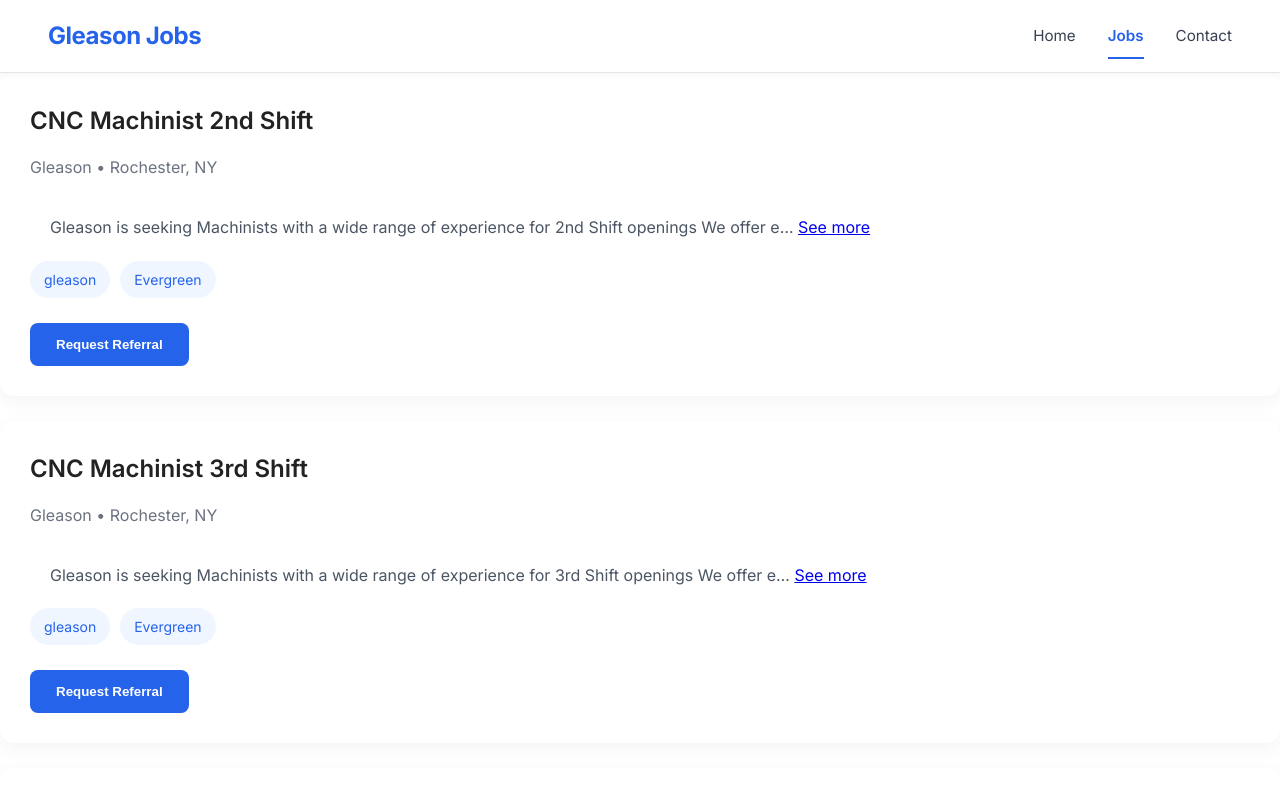
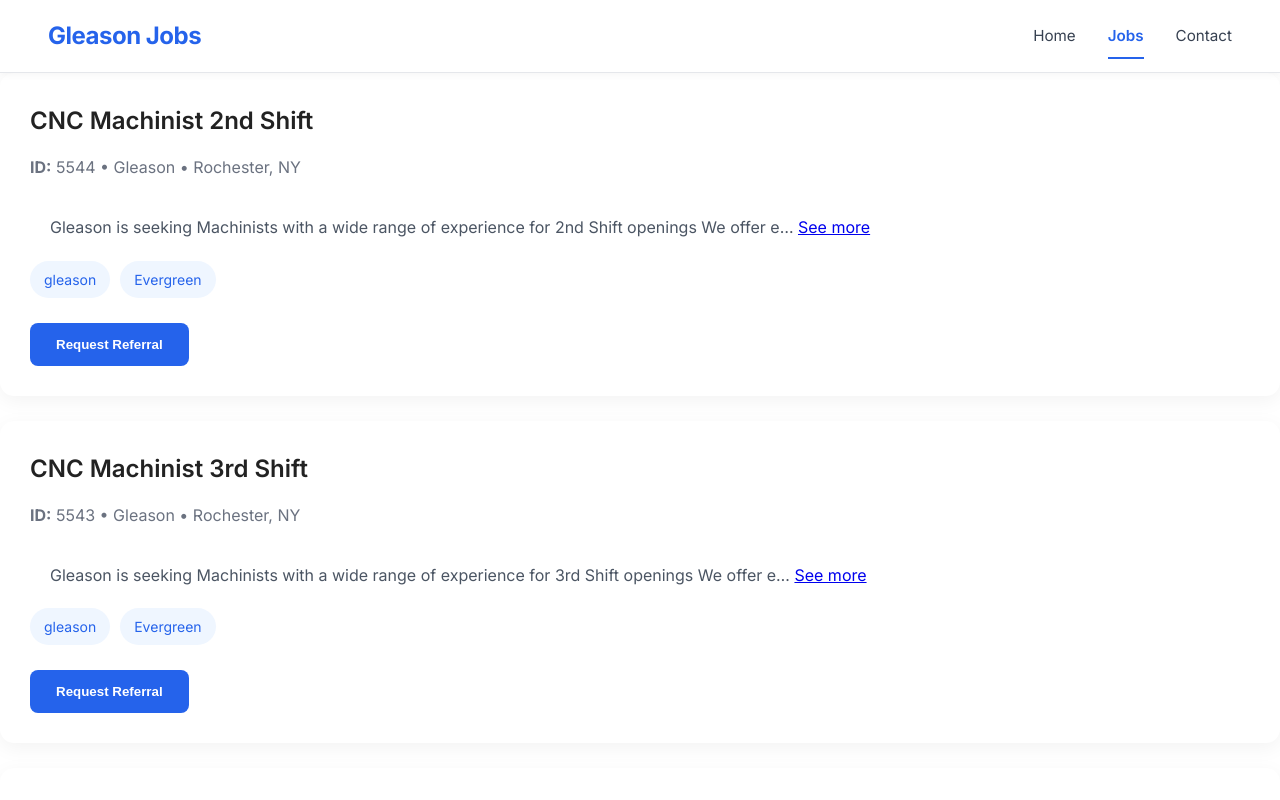
Before and after one commit to jzon-03/talent-bridge, an Angular app: page /jobs in a window 1280 px wide. Shown: the top 800 px of the page. Built offline with nearby package versions, Linux system fonts and the light colour scheme.

Commit message:
Display jobPostingId

```diff
--- a/src/app/components/job-detail/job-detail.html
+++ b/src/app/components/job-detail/job-detail.html
@@ -3,6 +3,8 @@
         <h1>{{ job().jobTitle }}</h1>
 
         <p class="meta">
+            <strong>Posting ID:</strong> {{ job().jobPostingId ?? job().jobReqId }}
+            <br />
             {{ job().postingLocations?.[0]?.cityName }}, {{ job().postingLocations?.[0]?.stateCode }} • Posted: {{ job().postingStartTimestampUTC | date:'mediumDate' }}
         </p>
 
--- a/src/app/components/jobs/jobs.html
+++ b/src/app/components/jobs/jobs.html
@@ -9,7 +9,7 @@
                     <h2>{{ job.title }}</h2>
 
                     <p>
-                        {{ job.department }} • {{ job.location }}
+                        <strong>ID:</strong> {{ job.jobPostingId ?? job.id }} • {{ job.department }} • {{ job.location }}
                     </p>
                 </div>
 
--- a/src/app/components/jobs/jobs.ts
+++ b/src/app/components/jobs/jobs.ts
@@ -8,6 +8,7 @@
     salary: string;
     description: string;
   shortDescription?: string;
+  jobPostingId?: number;
     tags: string[];
 }
 @Component({
@@ -40,6 +41,7 @@
 
         return ({
         id: p.jobPostingId ?? p.jobReqId ?? 0,
+        jobPostingId: p.jobPostingId ?? p.jobReqId ?? 0,
         title: p.jobTitle ?? 'Untitled',
         department: p.clientNamespace ? (p.clientNamespace.charAt(0).toUpperCase() + p.clientNamespace.slice(1)) : '',
         location: (p.postingLocations && p.postingLocations.length)
```
